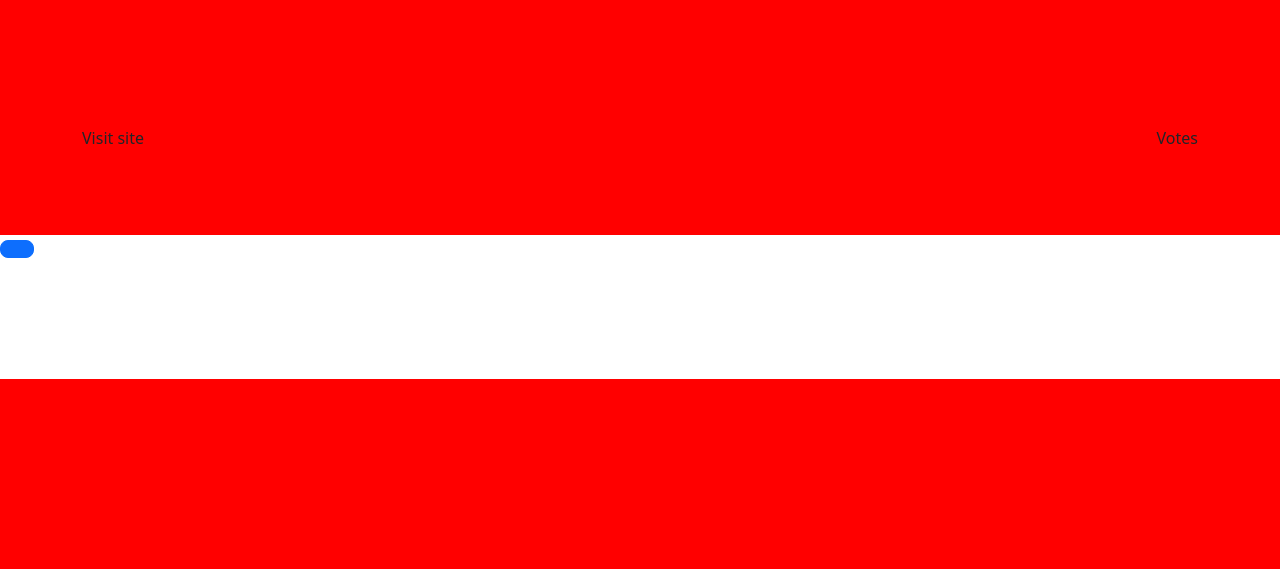
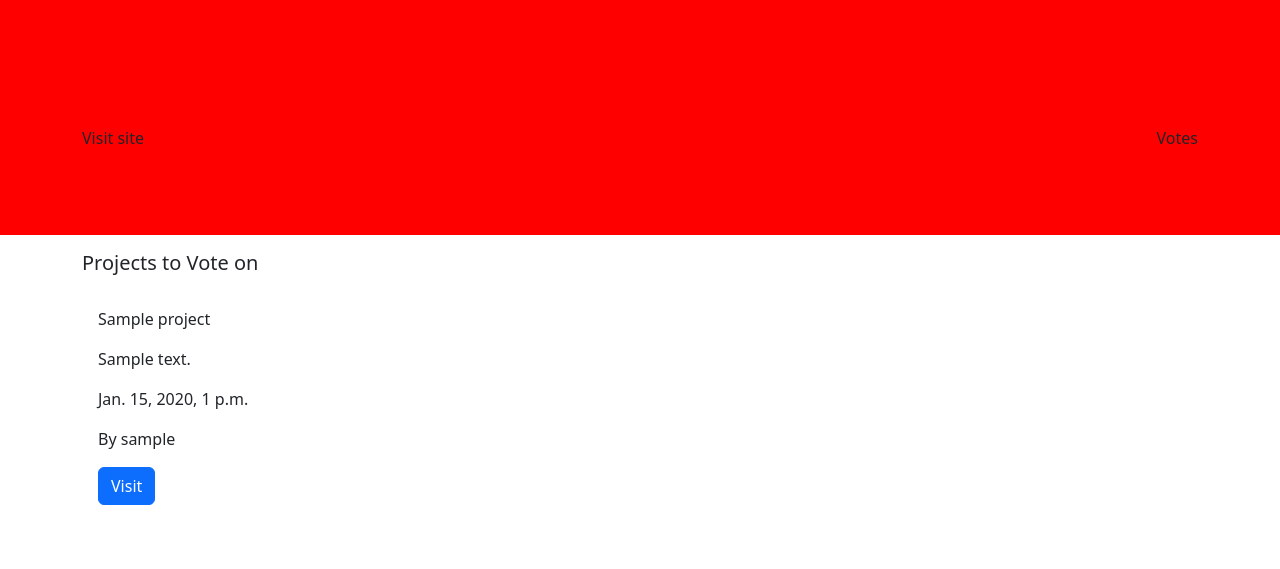
Before and after one commit to githaefrancis/awwwards-pro, a Django app: page / in a window 1280 px wide. Shown: the part 421-990 px from the top of the page. Before the commit the page ends 800 px from the top, so only its background shows below. Run offline with Django 4.2, Linux system fonts and the light colour scheme; tables that the repository leaves empty hold one stand-in row (values such as "Sample post"); some libraries are stand-ins or nearby versions.

Commit message:
display projects

```diff
--- a/projects/views.py
+++ b/projects/views.py
@@ -1,9 +1,14 @@
 from django.shortcuts import render,redirect
 from .forms import ProjectForm
+from .models import Project
 # Create your views here.
 
 def index(request):
-  return render(request,'index.html')
+  all_projects=Project.get_all_projects()
+  context={
+    "projects":all_projects,
+  }
+  return render(request,'index.html',context)
 
 def new_project(request):
   if request.method=='POST':
--- a/templates/index.html
+++ b/templates/index.html
@@ -29,10 +29,10 @@
 </header>
 
 <!-- Button trigger modal -->
-<button type="button" class="btn btn-primary btn-lg" data-bs-toggle="modal" data-bs-target="#modelId">
+<!-- <button type="button" class="btn btn-primary btn-lg" data-bs-toggle="modal" data-bs-target="#modelId">
 
 
-</button>
+</button> -->
 
 <!-- Modal -->
 <div class="modal fade" id="modelId" tabindex="-1" role="dialog" aria-labelledby="modelTitleId" aria-hidden="true">
@@ -67,7 +67,33 @@
   });
 </script>
 
+<div class="main container mb-5">
+<h5 class="my-3">Projects to Vote on</h5>
+<div class="row">
+  {% if projects %}
+  {% for project in projects %}
+  <div class="col-lg-3 .col-md-4 .col-sm-12">
+    <div class="card border-0">
 
 
 
+        <img src="{{project.image.url}}" class="card-img-top" alt="">
+        <div class="card-body">
+        <p>{{project.title}}</p>
+        <p>{{project.description}}</p>
+        <p>{{project.created_at}}</p>
+        <p>By {{project.user.username}}</p>
+        <a href="{{project.url}}" target="_blank" class="btn btn-primary">Visit</a>
+      </div>
+    </div>
+
+  </div>
+  {% endfor %}
+  {% endif %}
+
+</div>
+
+</div>
+
+
 {% endblock %}
--- a/templates/navbar.html
+++ b/templates/navbar.html
@@ -15,7 +15,7 @@
       {% else %}
   <h5 class="nav-item"><a href="">REGISTER / LOG IN</a>
     {% endif %}
-  <a href="" class="bg-dark text-white text-decoration-none py-3 my-0 px-1"> SUBMIT YOUR SITE </a></h5>
+  <a href="{% url 'create_project' %}" class="bg-dark text-white text-decoration-none py-3 my-0 px-1"> SUBMIT YOUR SITE </a></h5>
   </div>
     <div class="offcanvas offcanvas-start" tabindex="-1" id="offcanvasNavbar" aria-labelledby="offcanvasNavbarLabel">
       <div class="offcanvas-header">
```
